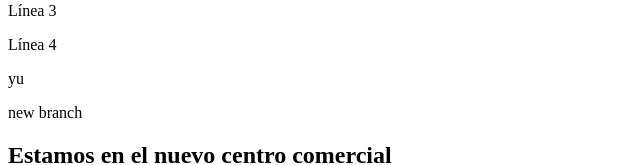
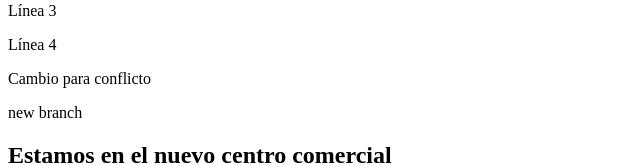
Before and after one commit to jeotma/git-tutorial-repo, a plain HTML site: page index.html in a window 1280 px wide. Shown: the part 146-311 px from the top of the page, without its empty margins (0-640 px from the left). Drawn offline with Linux system fonts and the light colour scheme.

Commit message:
Cambio para conflicto - Master

```diff
--- a/index.html
+++ b/index.html
@@ -11,7 +11,7 @@
     <p>Línea 2</p>
     <p>Línea 3</p>
     <p>Línea 4</p>
-    <p>yu</p>
+    <p>Cambio para conflicto</p>
     <p>new branch</p>
     <h2>Estamos en el nuevo centro comercial</h2>
     <p>Mi empresa S.L líder en el sector...</p>
```
